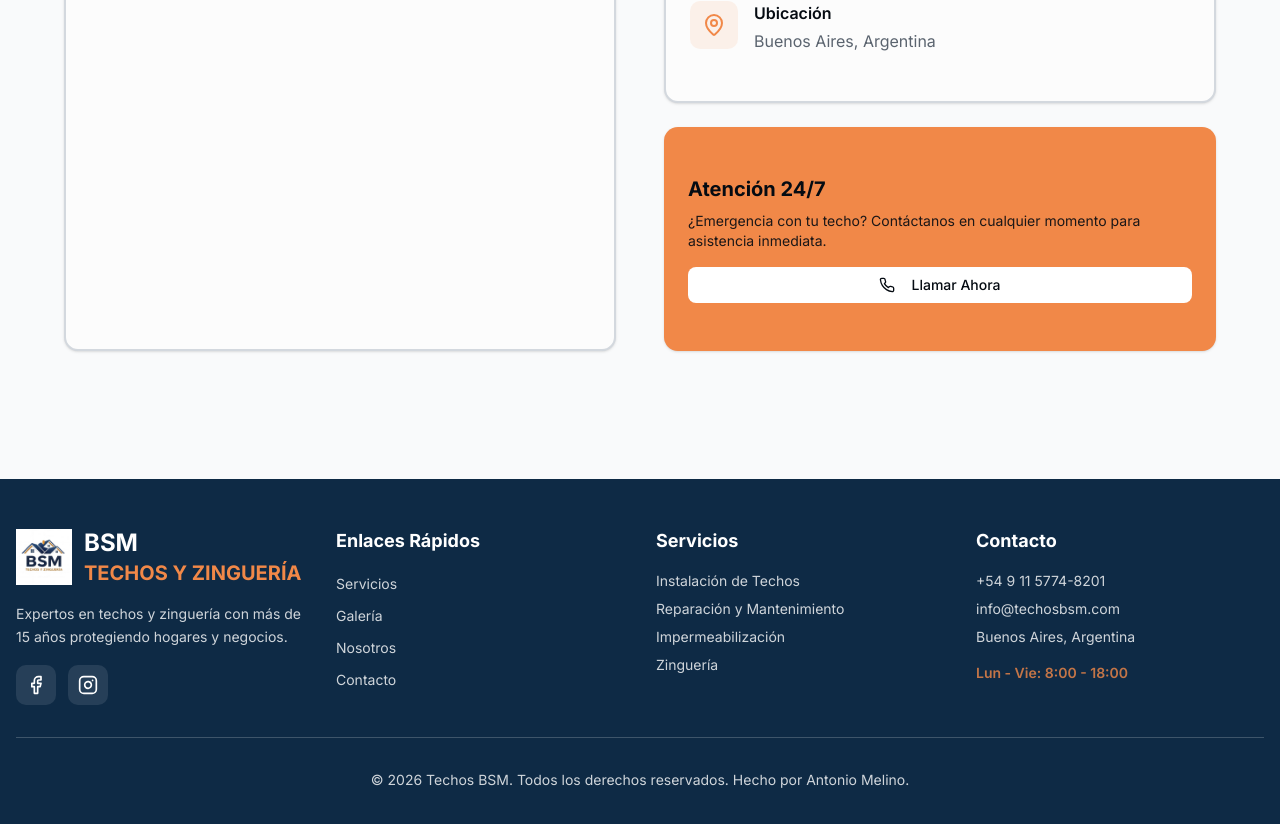
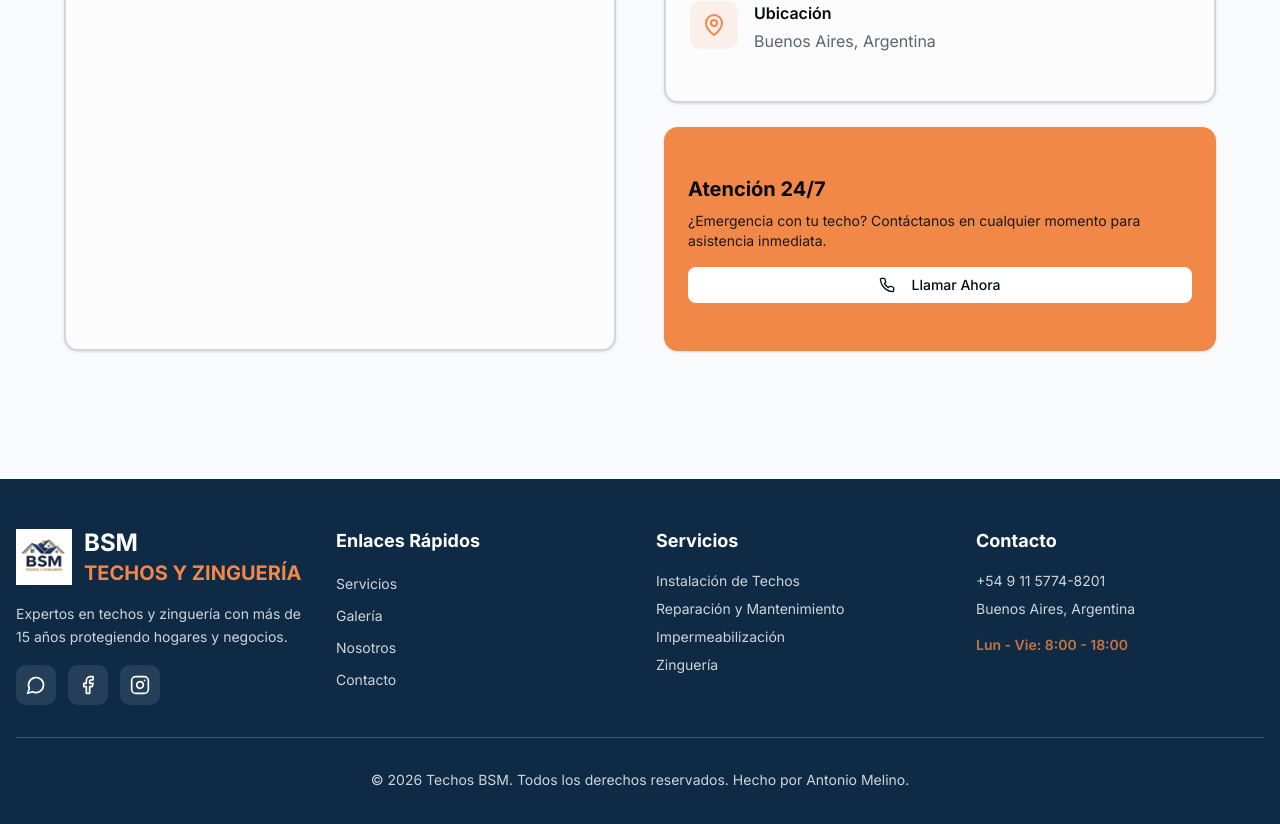
Before and after one commit to AntonioMelino/BSM-Techos-y-Zingueria, a Next.js app: page / in a window 1280 px wide. Shown: the part 5386-6210 px from the top of the page. Built offline with nearby package versions, Linux system fonts and the light colour scheme.

Commit message:
feat(footer): integra acceso a WhatsApp y ajusta datos de contacto
- Se agrega ícono de WhatsApp en el footer con redirección al número del cliente.
- Se elimina el email de contacto.
- El número de teléfono redirige a WhatsApp.

```diff
--- a/components/footer.tsx
+++ b/components/footer.tsx
@@ -1,11 +1,18 @@
 import Image from "next/image";
 import Link from "next/link";
-import { Facebook, Instagram } from "lucide-react";
+import { Facebook, Instagram, MessageCircle } from "lucide-react";
 
 export function Footer() {
   const currentYear = new Date().getFullYear();
+  const whatsappNumber = "+5491157748201"; // Número sin espacios ni caracteres especiales para el enlace
+  const formattedWhatsappNumber = "+54 9 11 5774-8201"; // Número formateado para mostrar
 
   const socialLinks = [
+    {
+      icon: MessageCircle,
+      href: `https://wa.me/${whatsappNumber}`,
+      label: "WhatsApp",
+    },
     {
       icon: Facebook,
       href: "https://www.facebook.com/techosbsm/",
@@ -58,6 +65,8 @@ export function Footer() {
                     key={index}
                     href={social.href}
                     aria-label={social.label}
+                    target="_blank"
+                    rel="noopener noreferrer"
                     className="w-10 h-10 rounded-lg bg-primary-foreground/10 hover:bg-accent flex items-center justify-center transition-colors"
                   >
                     <Icon className="h-5 w-5" />
@@ -101,18 +110,12 @@ export function Footer() {
             <ul className="space-y-2 text-sm opacity-80">
               <li>
                 <a
-                  href="tel:+5491157748201"
+                  href={`https://wa.me/${whatsappNumber}`}
+                  target="_blank"
+                  rel="noopener noreferrer"
                   className="hover:text-accent transition-colors"
                 >
-                  +54 9 11 5774-8201
-                </a>
-              </li>
-              <li>
-                <a
-                  href="mailto:info@techosbsm.com"
-                  className="hover:text-accent transition-colors"
-                >
-                  info@techosbsm.com
+                  {formattedWhatsappNumber}
                 </a>
               </li>
               <li>Buenos Aires, Argentina</li>
```
